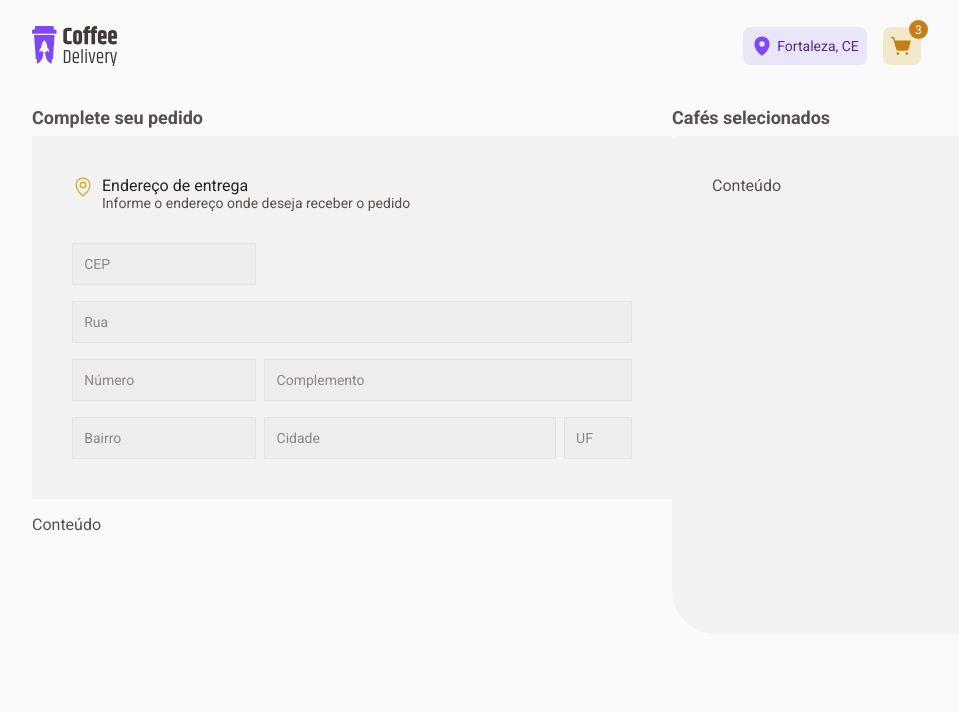
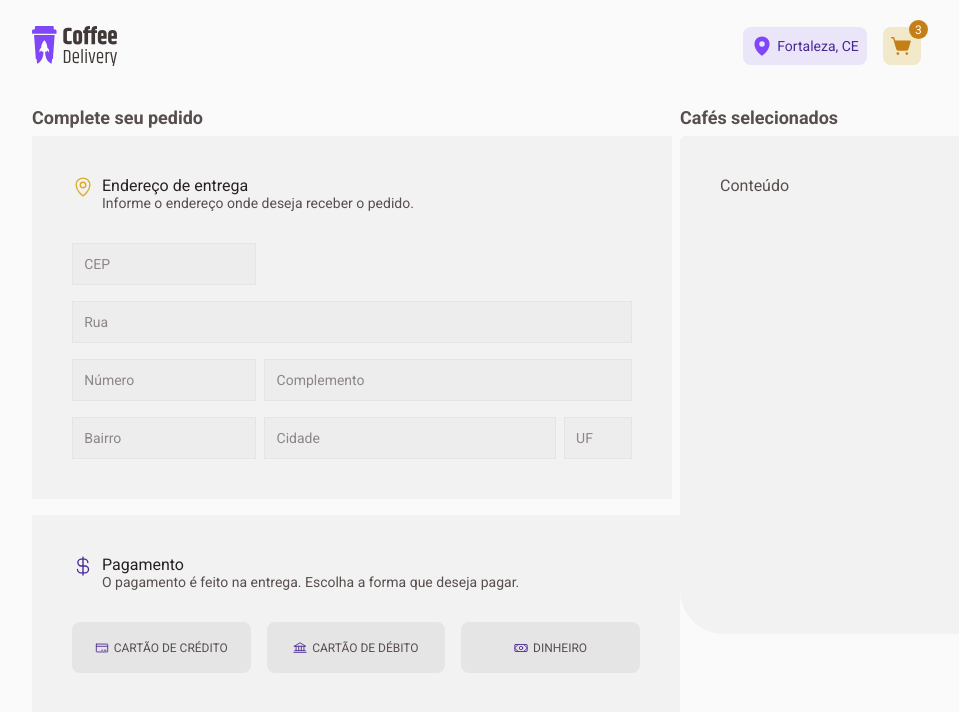
Before and after one commit to marrcelosantana/coffee-delivery, a React (Vite) app in the folder frontend/: page /checkout in a window 1280 px wide. Shown: the top 712 px of the page, without its empty margins (160-1119 px from the left). Built offline with nearby package versions, Linux system fonts and the light colour scheme.

Commit message:
[Coffee-Delivery] - Finished Payment component

```diff
--- a/frontend/src/pages/Checkout/index.tsx
+++ b/frontend/src/pages/Checkout/index.tsx
@@ -1,4 +1,10 @@
-import { MapPin } from "phosphor-react";
+import {
+  MapPin,
+  CurrencyDollar,
+  CreditCard,
+  Bank,
+  Money,
+} from "phosphor-react";
 
 import {
   AddressContainer,
@@ -7,6 +13,7 @@ import {
   Info,
   Form,
   PaymentContainer,
+  PaymentMethods,
 } from "./styles";
 
 export function Checkout() {
@@ -19,7 +26,7 @@ export function Checkout() {
             <MapPin size={22} />
             <div className="description">
               <h5>Endereço de entrega</h5>
-              <p>Informe o endereço onde deseja receber o pedido</p>
+              <p>Informe o endereço onde deseja receber o pedido.</p>
             </div>
           </Info>
 
@@ -69,7 +76,35 @@ export function Checkout() {
           </Form>
         </AddressContainer>
 
-        <PaymentContainer>Conteúdo</PaymentContainer>
+        <PaymentContainer>
+          <Info>
+            <CurrencyDollar size={22} color="#4B2995" />
+            <div className="description">
+              <h5>Pagamento</h5>
+              <p>
+                O pagamento é feito na entrega. Escolha a forma que deseja
+                pagar.
+              </p>
+            </div>
+          </Info>
+
+          <PaymentMethods>
+            <div>
+              <CreditCard size={14} color="#4B2995" />
+              <span>CARTÃO DE CRÉDITO</span>
+            </div>
+
+            <div>
+              <Bank size={14} color="#4B2995" />
+              <span>CARTÃO DE DÉBITO</span>
+            </div>
+
+            <div>
+              <Money size={14} color="#4B2995" />
+              <span>DINHEIRO</span>
+            </div>
+          </PaymentMethods>
+        </PaymentContainer>
       </div>
 
       <div>
--- a/frontend/src/pages/Checkout/styles.ts
+++ b/frontend/src/pages/Checkout/styles.ts
@@ -1,6 +1,6 @@
 import styled from "styled-components";
 
-export const CheckoutContainer = styled.div`
+export const CheckoutContainer = styled.form`
   margin-top: 1rem;
   display: flex;
   justify-content: space-between;
@@ -45,7 +45,7 @@ export const Info = styled.div`
   }
 `;
 
-export const Form = styled.form`
+export const Form = styled.div`
   width: 100%;
   display: flex;
   flex-direction: column;
@@ -58,6 +58,7 @@ export const Form = styled.form`
     border: 1px solid ${(props) => props.theme["gray-300"]};
     padding: 0 2%;
     font-size: 0.875rem;
+    color: ${(props) => props.theme["base-text"]};
 
     &::placeholder {
       color: ${(props) => props.theme["base-label"]};
@@ -73,7 +74,38 @@ export const Form = styled.form`
   }
 `;
 
-export const PaymentContainer = styled.div``;
+export const PaymentContainer = styled.div`
+  background: ${(props) => props.theme["gray-background"]};
+  display: flex;
+  flex-direction: column;
+  align-items: center;
+  padding: 2.5rem;
+`;
+
+export const PaymentMethods = styled.div`
+  width: 100%;
+  display: flex;
+  align-items: center;
+  justify-content: space-between;
+  gap: 1rem;
+
+  div {
+    width: 11.167rem;
+    height: 3.188rem;
+    cursor: pointer;
+
+    display: flex;
+    align-items: center;
+    justify-content: center;
+    gap: 0.3rem;
+
+    font-size: 0.75rem;
+    color: ${(props) => props.theme["base-text"]};
+    background-color: ${(props) => props.theme["gray-300"]};
+    border: 0;
+    border-radius: 8px;
+  }
+`;
 
 export const OrderContainer = styled.div`
   width: 28rem;
```
